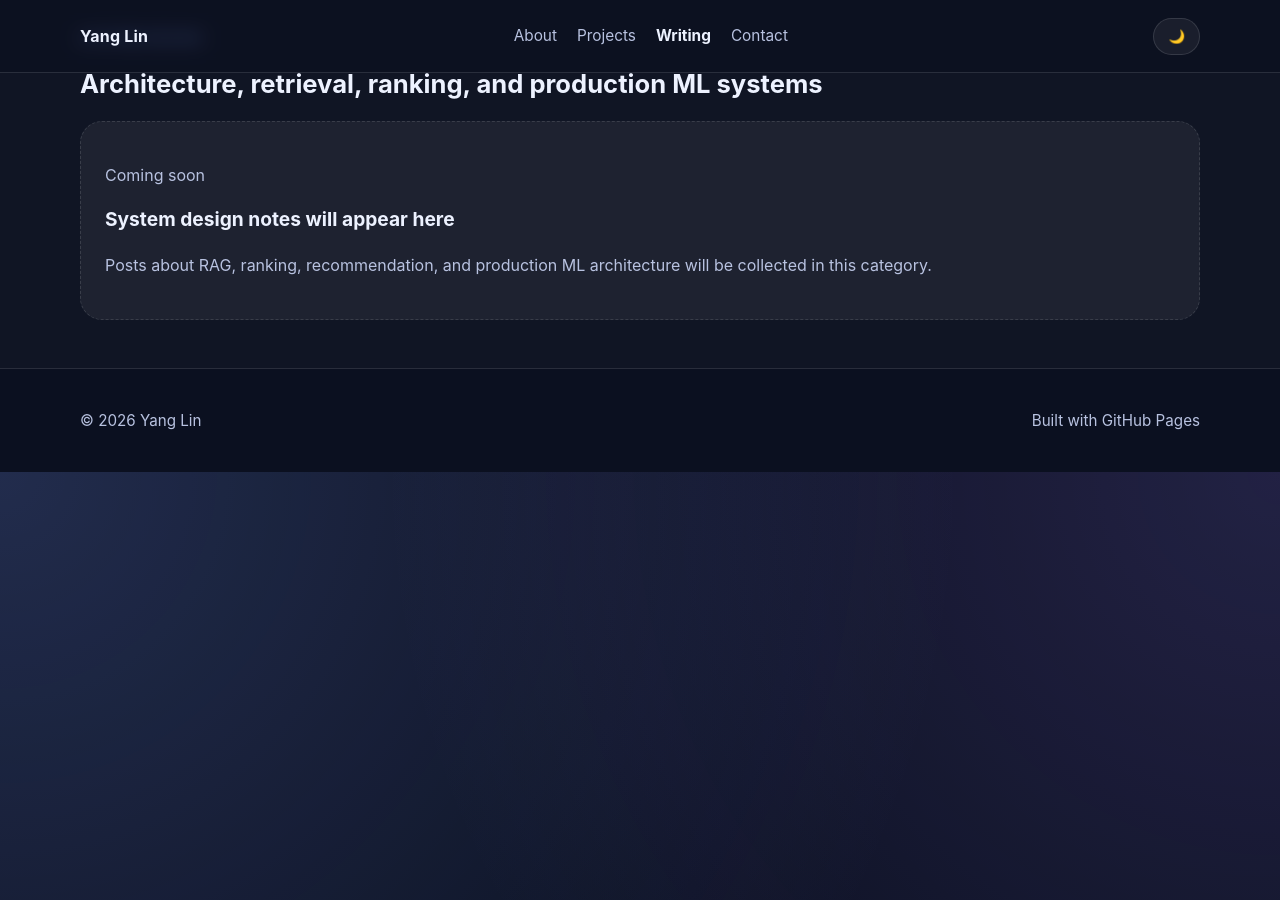
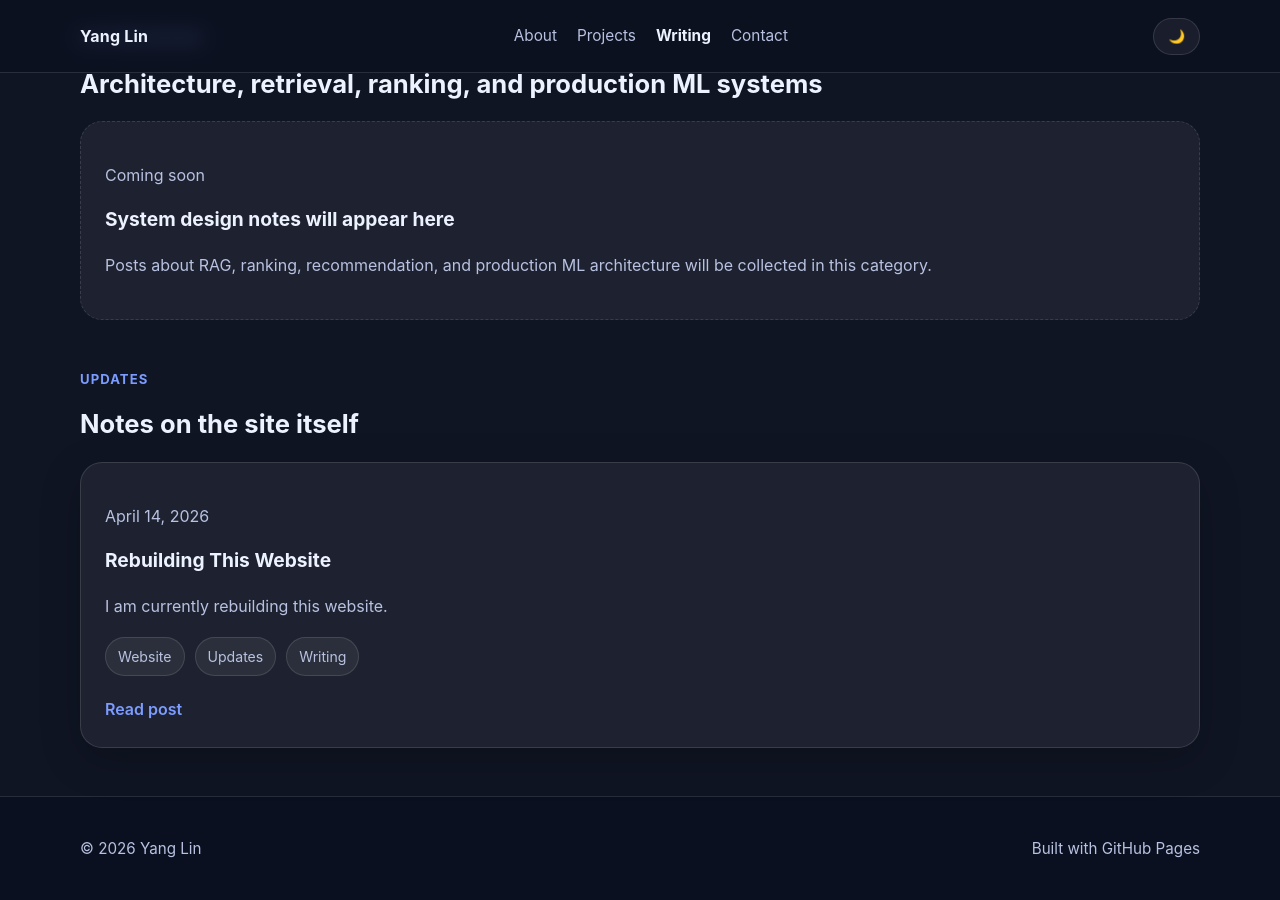
Before and after one commit to yangnyc1024/yangnyc1024.github.io, a Jekyll site: the page built from writing/index.html, in a window 1280 px wide and 900 px high, scrolled down 2470 px. Built offline with Jekyll 4.4.1, drawn with Linux system fonts in a browser that asks for light colours.

Commit message:
Fix broken resume link, orphaned post, and generic project links
- Point hero resume button to LinkedIn since assets/resume.pdf never existed
- Tag the site-update post with writing_category so it's no longer excluded from /writing/, and add an Updates section to hold it
- Link project cards to their actual GitHub repos instead of the generic profile URL

```diff
--- a/index.html
+++ b/index.html
@@ -43,8 +43,8 @@
           <div class="hero-actions">
             <a class="btn btn-primary" href="/projects/">View Projects</a>
             <a class="btn btn-secondary" href="/writing/">Read Writing</a>
-            <a class="btn btn-secondary" href="assets/resume.pdf" target="_blank" rel="noopener noreferrer">
-              Download Resume
+            <a class="btn btn-secondary" href="https://www.linkedin.com/in/yang-lin-ny/" target="_blank" rel="noopener noreferrer">
+              Connect on LinkedIn
             </a>
           </div>
 
--- a/projects/index.html
+++ b/projects/index.html
@@ -72,7 +72,7 @@
               <span>AWS SageMaker</span>
             </div>
             <div class="project-links">
-              <a href="https://github.com/yangnyc1024" target="_blank" rel="noopener noreferrer">GitHub Profile</a>
+              <a href="https://github.com/yangnyc1024/llm-twin-course" target="_blank" rel="noopener noreferrer">View Repo</a>
               <span class="project-status">Details coming soon</span>
             </div>
           </article>
@@ -97,7 +97,7 @@
               <span>Evaluation</span>
             </div>
             <div class="project-links">
-              <a href="https://github.com/yangnyc1024" target="_blank" rel="noopener noreferrer">GitHub Profile</a>
+              <a href="https://github.com/yangnyc1024/personalized-recommender-course" target="_blank" rel="noopener noreferrer">View Repo</a>
               <span class="project-status">Details coming soon</span>
             </div>
           </article>
@@ -122,7 +122,7 @@
               <span>OpenAI Embeddings</span>
             </div>
             <div class="project-links">
-              <a href="https://github.com/yangnyc1024" target="_blank" rel="noopener noreferrer">GitHub Profile</a>
+              <a href="https://github.com/yangnyc1024/second-brain-ai-assistant-course" target="_blank" rel="noopener noreferrer">View Repo</a>
               <span class="project-status">Details coming soon</span>
             </div>
           </article>
--- a/writing/index.html
+++ b/writing/index.html
@@ -17,6 +17,7 @@
 {% assign ai_posts = site.posts | where: "writing_category", "ai" %}
 {% assign algorithm_posts = site.posts | where: "writing_category", "algorithm" %}
 {% assign system_design_posts = site.posts | where: "writing_category", "system-design" %}
+{% assign update_posts = site.posts | where: "writing_category", "updates" %}
 
 <section class="section section-alt writing-categories">
   <div class="container">
@@ -29,6 +30,7 @@
       <a href="#ai">AI</a>
       <a href="#algorithm">Algorithm</a>
       <a href="#system-design">System Design</a>
+      <a href="#updates">Updates</a>
     </nav>
 
     <div class="writing-category-list">
@@ -136,6 +138,41 @@
           {% endfor %}
         </div>
       </section>
+
+      <section class="writing-category" id="updates">
+        <div class="writing-category-heading">
+          <p class="section-label">Updates</p>
+          <h3>Notes on the site itself</h3>
+        </div>
+
+        <div class="writing-grid">
+          {% for post in update_posts %}
+            <article class="writing-card">
+              <p class="writing-date">{{ post.date | date: "%B %-d, %Y" }}</p>
+              <h4><a href="{{ post.url }}">{{ post.title }}</a></h4>
+              {% if post.excerpt %}
+                <p>{{ post.excerpt | strip_html | truncate: 180 }}</p>
+              {% endif %}
+              {% if post.tags and post.tags.size > 0 %}
+                <div class="tech-stack">
+                  {% for tag in post.tags %}
+                    <span>{{ tag }}</span>
+                  {% endfor %}
+                </div>
+              {% endif %}
+              <div class="project-links">
+                <a href="{{ post.url }}">Read post</a>
+              </div>
+            </article>
+          {% else %}
+            <article class="writing-card writing-card-empty">
+              <p class="writing-date">Coming soon</p>
+              <h4>Site updates will appear here</h4>
+              <p>Notes about changes to this site will be collected in this category.</p>
+            </article>
+          {% endfor %}
+        </div>
+      </section>
     </div>
   </div>
 </section>
```
Also changed, not shown: _posts/2026-04-14-writing-setup.md (+1 -0 lines).
